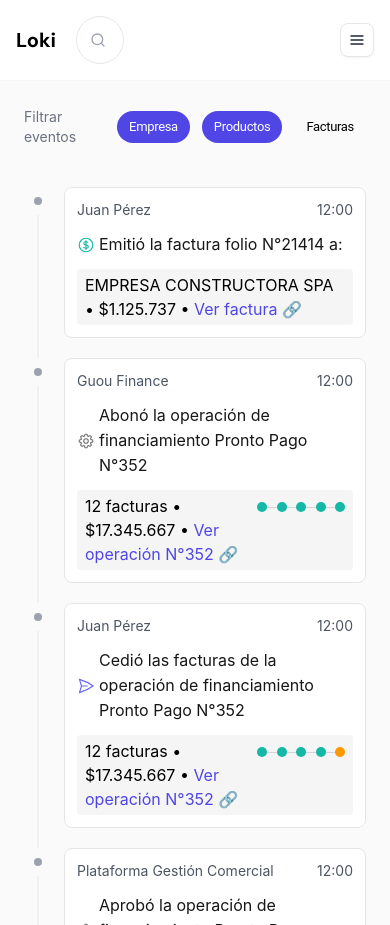
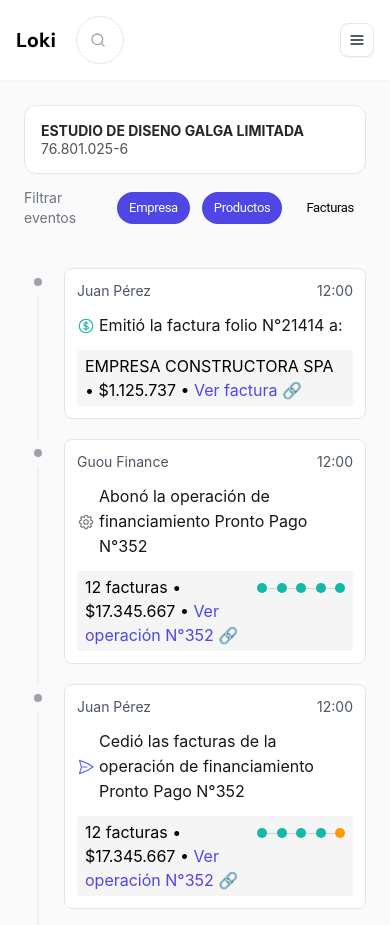
Before and after one commit to nglbrrts/historial-eventos, a Next.js app: page / in a window 390 px wide. Built offline with nearby package versions, Linux system fonts and the light colour scheme.

Commit message:
ADD: diseño

```diff
--- a/package.json
+++ b/package.json
@@ -9,6 +9,7 @@
     "lint": "next lint"
   },
   "dependencies": {
+    "@headlessui/react": "^2.1.2",
     "@heroicons/react": "^2.1.4",
     "@tailwindcss/forms": "^0.5.7",
     "next": "14.2.4",
--- a/src/app/page.tsx
+++ b/src/app/page.tsx
@@ -4,12 +4,23 @@
 import Head from 'next/head';
 import DteTimeline from '@/components/DteTimeline';
 import { useState } from 'react';
+import Drawer from '@/components/Drawer';
+
 
 export default function Home() {
+  //open DTE timeline
   const [isActive, setIsActive] = useState(false);
+  //open company Drawer
+  const [isDrawerOpen, setDrawerOpen] = useState(false);
 
+  //open DTE timeline
   const handleLinkClick = () => {
     setIsActive(!isActive);
+  };
+
+  //open company drawer
+  const toggleDrawer = () => {
+    setDrawerOpen(!isDrawerOpen);
   };
 
   return (
@@ -20,13 +31,20 @@
         <link href="https://fonts.googleapis.com/css2?family=DM+Sans:wght@400;500;700&display=swap" rel="stylesheet" />
       </Head>
       <section className='flex flex-row gap-0 h-full'>
-        <div className='h-full flex-grow-0 min-w-84 hidden md:flex overflow-scroll z-50'>
+        <div className='w-[360px] h-full flex-grow-0 min-w-84 hidden md:flex overflow-y-scroll z-50'>
           <CompanyData />
         </div>
-        <div className='h-full flex-grow p-6 overflow-scroll z-30'>
+        <div className='h-full flex-grow p-6 overflow-y-scroll z-30 flex flex-col gap-3'>
+          <button onClick={toggleDrawer} className="md:hidden">
+            <div className="w-full text-left p-4 bg-white dark:bg-neutral-800 rounded-xl justify-start items-center gap-3 border border-neutral-200 dark:border-neutral-700 ">
+              <p className="text-neutral-800 dark:text-white text-sm font-bold font-['Inter'] leading-tight">ESTUDIO DE DISENO GALGA LIMITADA<br /> </p>
+              <p className="text-neutral-600 dark:text-neutral-400 text-sm font-normal font-['Inter'] leading-tight">76.801.025-6</p>
+            </div>
+          </button>
+          <Drawer isOpen={isDrawerOpen} onClose={toggleDrawer} />
           <EventTimeline onLinkClick={handleLinkClick} />
         </div>
-        <div className={`h-full ease-in-out duration-500 flex-grow-0 overflow-scroll ${isActive ? 'w-[360px]' : 'w-0'}`}>
+        <div className={`h-full ease-in-out duration-500  flex-grow-0 overflow-y-scroll ${isActive ? 'w-[400px]' : 'w-0'}`}>
           <DteTimeline />
         </div>
       </section>
--- a/src/components/CompanyData.tsx
+++ b/src/components/CompanyData.tsx
@@ -6,10 +6,10 @@
 
 const CompanyData: React.FC = () => {
     return (
-        <div className="w-[360px] h-full p-3 bg-white dark:bg-neutral-800 flex-col justify-start items-start gap-4 inline-flex overflow-hidden">
+        <div className="w-full h-full p-3 bg-white dark:bg-neutral-800 flex-col justify-start items-start gap-4 inline-flex overflow-hidden">
             <div className="self-stretch h-fit flex-col justify-start items-start gap-3 flex">
                 <div className="self-stretch p-2 bg-neutral-100 dark:bg-neutral-700 rounded-xl justify-start items-center gap-3 inline-flex">
-                    <button type="button" className="text-neutral-900 dark:text-white transition-all duration-150 bg-neutral-100 hover:bg-neutral-200 focus:ring-2 focus:outline-none focus:ring-blue-300 font-medium rounded-lg text-sm p-1 text-center inline-flex items-center dark:bg-neutral-600 dark:hover:bg-neutral-700 dark:focus:ring-blue-800" >
+                    <button type="button" className="text-neutral-900 dark:text-white transition-all duration-150 bg-neutral-100 hover:bg-neutral-200 dark:bg-neutral-700 dark:hover:bg-neutral-600 focus:ring-2 focus:outline-none focus:ring-blue-300 font-medium rounded-lg text-sm p-1 text-center inline-flex items-center  dark:focus:ring-blue-800" >
                         <ChevronLeftIcon width={20} />
                     </button>
                     <div className="grow shrink basis-0"><span className="text-neutral-800 dark:text-white text-sm font-bold font-['Inter'] leading-tight">ESTUDIO DE DISENO GALGA LIMITADA<br /></span><span className="text-neutral-600 dark:text-neutral-400 text-sm font-normal font-['Inter'] leading-tight">76.801.025-6</span></div>
--- /dev/null
+++ b/src/components/Drawer.tsx
@@ -0,0 +1,20 @@
+import React from 'react';
+import CompanyData from './CompanyData';
+
+type DrawerProps = {
+  isOpen: boolean;
+  onClose: () => void;
+};
+
+const Drawer: React.FC<DrawerProps> = ({ isOpen, onClose }) => {
+  return (
+    <div className={`fixed inset-0 z-[9999] transition-transform transform ${isOpen ? 'translate-x-0' : '-translate-x-full'}`}>
+      <div className="bg-white w-[360px] h-full shadow-xl">
+        <button onClick={onClose} className="p-4 text-gray-600 hover:text-gray-900">Cerrar</button>
+        <CompanyData />
+      </div>
+    </div>
+  );
+};
+
+export default Drawer;
--- a/src/components/DteTimeline.tsx
+++ b/src/components/DteTimeline.tsx
@@ -6,7 +6,7 @@
 const DteTimeline: React.FC = () => {
     return (
 
-        <div className="w-[360px] h-full pb-20 overflow-scroll bg-white dark:bg-neutral-800 flex-col justify-start items-start gap-4 inline-flex">
+        <div className="h-full w-[400px] pb-20 overflow-scroll bg-white dark:bg-neutral-800 flex-col justify-start items-start gap-4 inline-flex">
             <div className=" bg-white dark:bg-neutral-800 p-3 self-stretch text-black dark:text-white text-base font-bold font-['Inter'] sticky top-0">
                 Detalle factura folio N°21414
             </div>
--- a/src/components/EventTimeline.tsx
+++ b/src/components/EventTimeline.tsx
@@ -14,6 +14,7 @@
 const EventTimeline: React.FC<EventTimelineProps> = ({ onLinkClick }) => {
     return (
         <div className='max-w-[670px] mx-auto pb-20 z-50'>
+
             <FilterOptions  />
             <TimelineItem origin="Juan Pérez" time="12:00" type="terms" title="Emitió la factura folio N°21414 a:">
                 <div className="w-full px-2 py-1 bg-neutral-100 dark:bg-neutral-700 rounded text-black dark:text-white text-base font-normal font-['Inter']">
```
Also changed, not shown: 2 other files (tests, documents, lock files or other folders).
